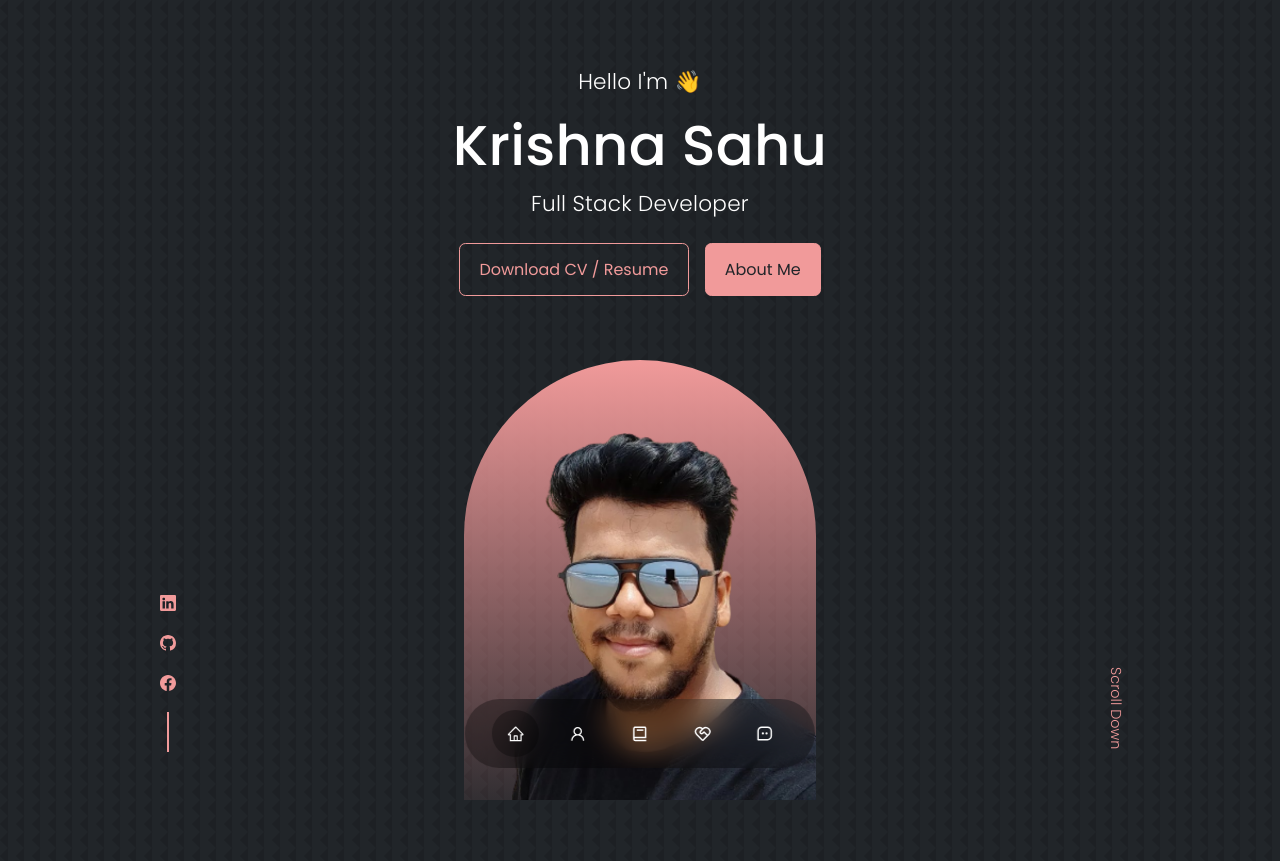
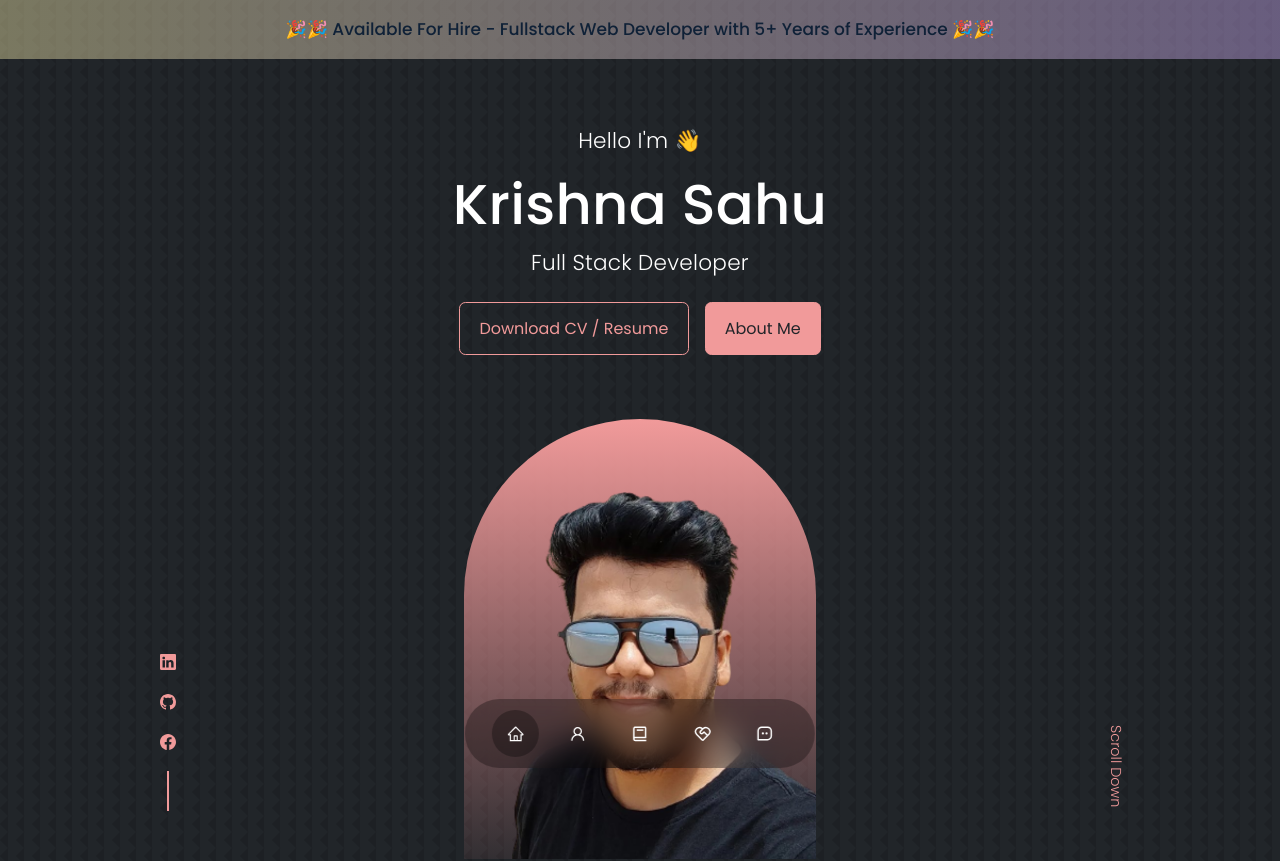
Before and after one commit to dvlprkrishna/react-portfolio, a React (Create React App) app: page / in a window 1280 px wide. Shown: the top 861 px of the page. Built offline with nearby package versions, Linux system fonts and the light colour scheme.

Commit message:
Added Banner Fix

```diff
--- a/src/App.jsx
+++ b/src/App.jsx
@@ -9,11 +9,13 @@ import Services from './components/services/Services'
 import Testimonials from './components/testimonials/Testimonials'
 import Contact from './components/contact/Contact'
 import Footer from './components/footer/Footer'
+import Banner from './components/banner/Banner'
 
 
 const App = () => {
   return (
     <>
+        <Banner/>
         <Header />
         <Nav />
         <About />
```
